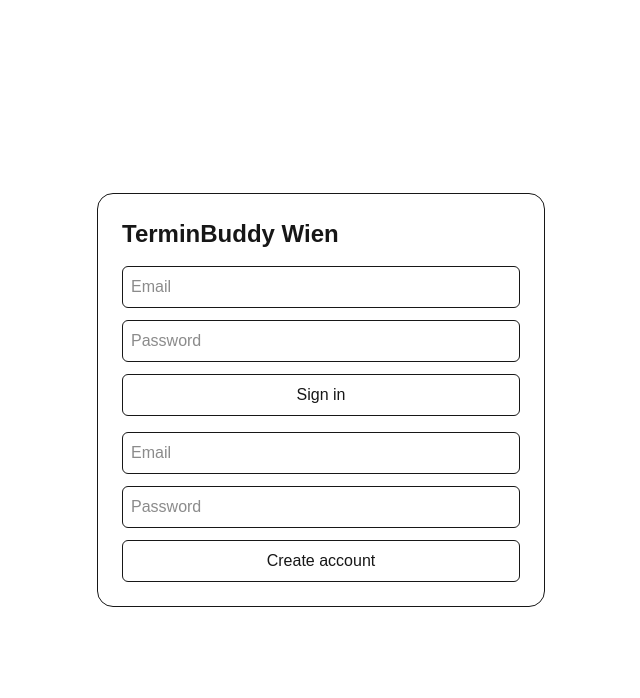
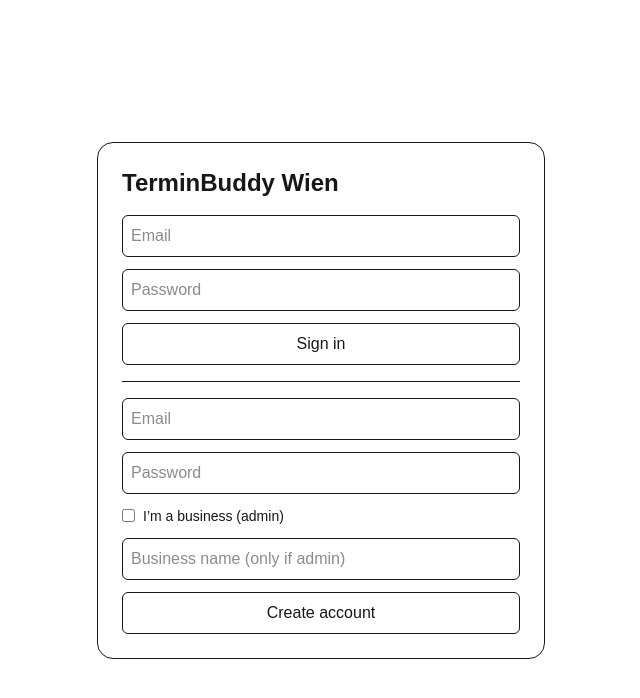
Before and after one commit to PhotoEditor-coder/terminbuddy-wien, a Next.js app: page /login in a window 1280 px wide. Shown: the top 698 px of the page, without its empty margins (319-959 px from the left). Built offline with nearby package versions, Linux system fonts and the light colour scheme.

Commit message:
page admin

```diff
--- a/src/app/login/page.tsx
+++ b/src/app/login/page.tsx
@@ -1,6 +1,6 @@
 import { signIn, signUp } from './actions'
 
-export default function LoginPage({ searchParams }: { searchParams: { error?: string } }) {
+export default function LoginPage({ searchParams }: { searchParams: { error?: string; msg?: string } }) {
   return (
     <main className="min-h-screen flex items-center justify-center p-6">
       <div className="w-full max-w-md rounded-2xl border p-6 space-y-4">
@@ -9,6 +9,9 @@ export default function LoginPage({ searchParams }: { searchParams: { error?: st
         {searchParams?.error && (
           <p className="text-sm text-red-600">{decodeURIComponent(searchParams.error)}</p>
         )}
+        {searchParams?.msg && (
+          <p className="text-sm">{decodeURIComponent(searchParams.msg)}</p>
+        )}
 
         <form action={signIn} className="space-y-3">
           <input name="email" type="email" placeholder="Email" className="w-full rounded-md border p-2" required />
@@ -16,9 +19,24 @@ export default function LoginPage({ searchParams }: { searchParams: { error?: st
           <button className="w-full rounded-md border p-2 font-medium">Sign in</button>
         </form>
 
+        <hr />
+
         <form action={signUp} className="space-y-3">
           <input name="email" type="email" placeholder="Email" className="w-full rounded-md border p-2" required />
           <input name="password" type="password" placeholder="Password" className="w-full rounded-md border p-2" required />
+
+          <label className="flex items-center gap-2 text-sm">
+            <input name="isBusinessAdmin" type="checkbox" />
+            I’m a business (admin)
+          </label>
+
+          <input
+            name="businessName"
+            type="text"
+            placeholder="Business name (only if admin)"
+            className="w-full rounded-md border p-2"
+          />
+
           <button className="w-full rounded-md border p-2 font-medium">Create account</button>
         </form>
       </div>
```
